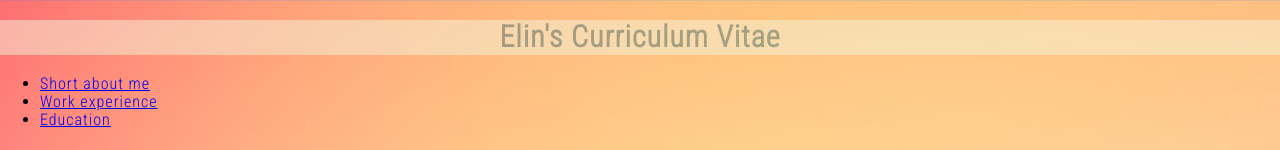
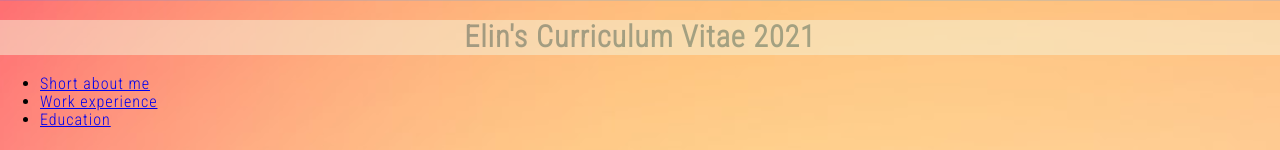
Before and after one commit to elinlow/first-website, a plain HTML site: page index.html in a window 1280 px wide. Shown: the top 150 px of the page. Drawn offline with Linux system fonts and the light colour scheme.

Commit message:
add year to heading

```diff
--- a/index.html
+++ b/index.html
@@ -13,7 +13,7 @@
 </head>
 <body>
     <header>
-        <h1>Elin's Curriculum Vitae</h1>
+        <h1>Elin's Curriculum Vitae 2021</h1>
         <nav>
             <ul>
                 <li>
```
